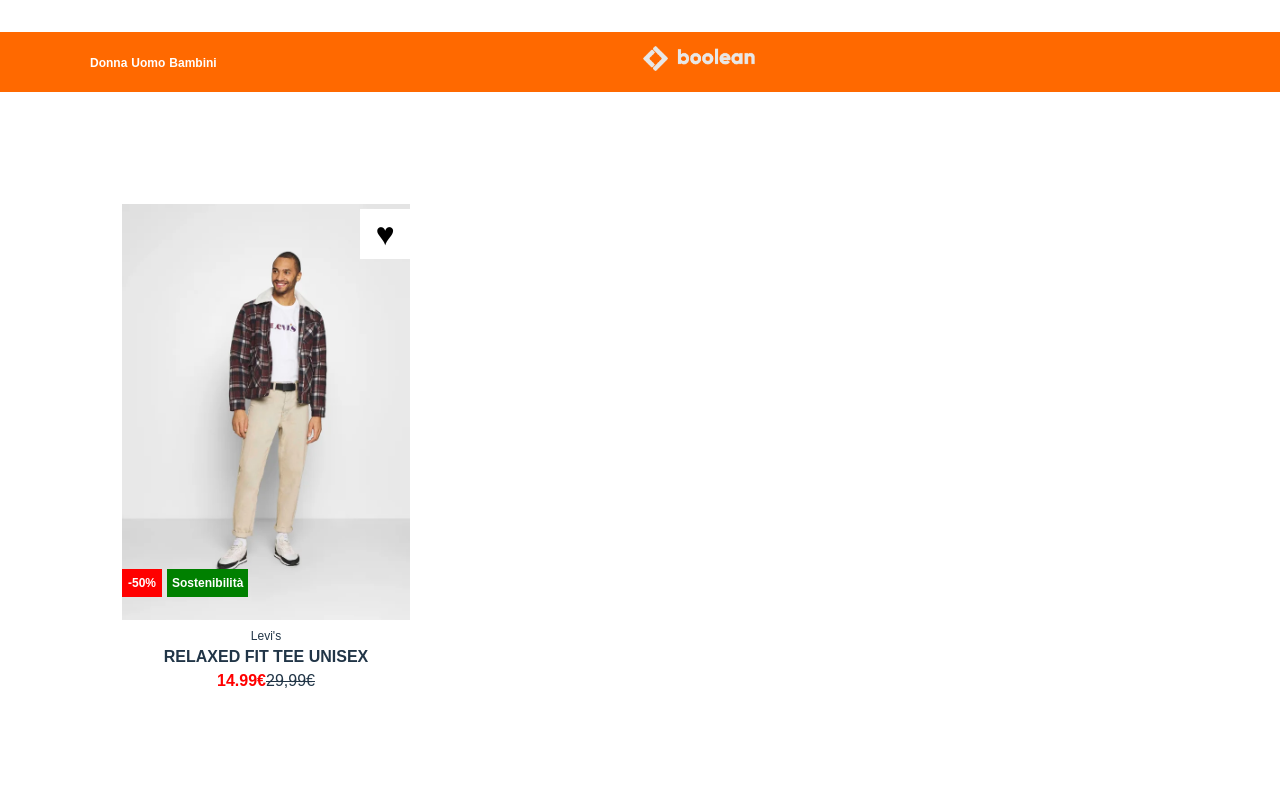
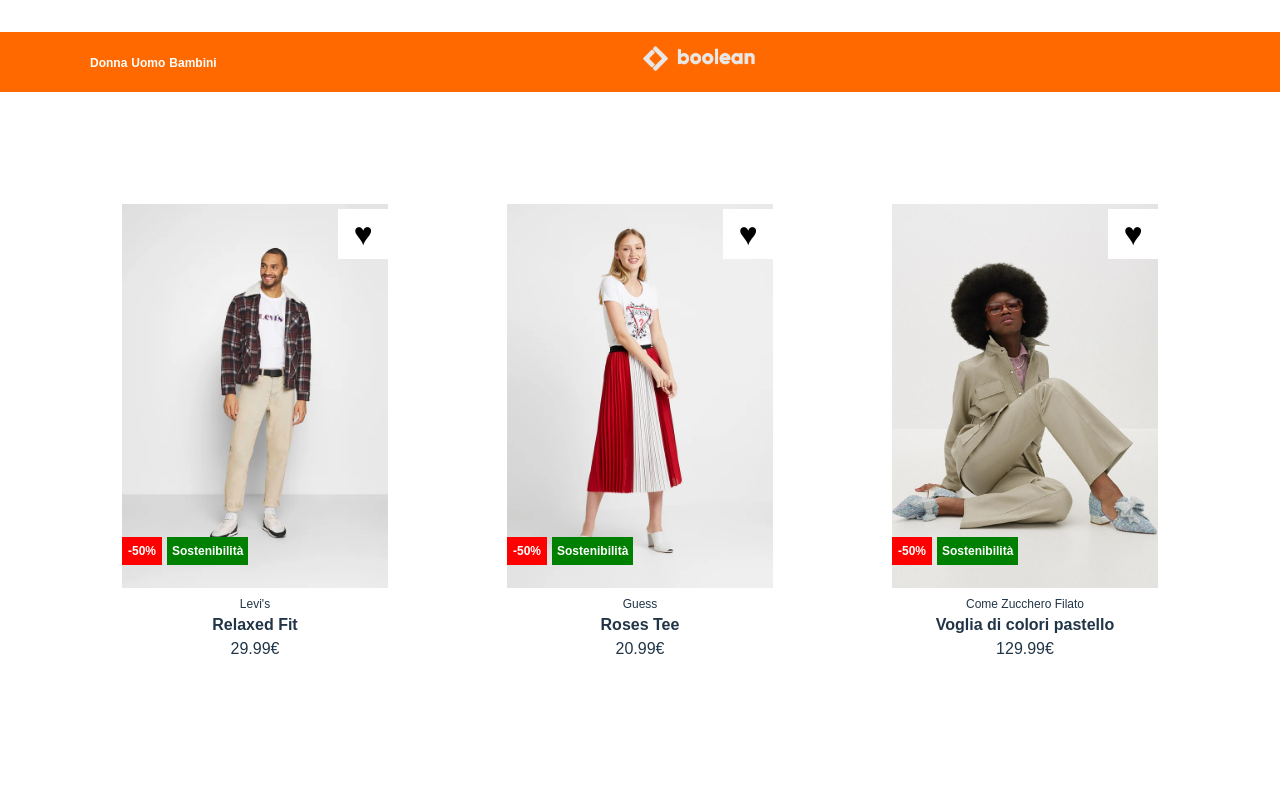
Before and after one commit to giorgia-rondinelli/vite-boolando, a Vue app: page / in a window 1280 px wide. Shown: the top 800 px of the page. Built offline with nearby package versions, Linux system fonts and the light colour scheme; the HTML template or start-up script is replaced by a standard one.

Commit message:
[add] prodotti dinamicamente

```diff
--- a/src/components/Header.vue
+++ b/src/components/Header.vue
@@ -37,7 +37,7 @@
 
           </ul>
         </nav>
-        <div class="logo"><img src="/public/img/boolean-logo.png" alt=""></div>
+        <div class="logo"><img src="/img/boolean-logo.png" alt=""></div>
         <div  class="icone" :key="index">
           <ul>
             <li><a href="" v-html="icon.icona " v-for="(icon,index ) in icone" :key="index"></a></li>
--- a/src/components/Main.vue
+++ b/src/components/Main.vue
@@ -1,10 +1,25 @@
 <script>
 import Card from './partials/Card.vue'
+import {products} from '../assets/db.json'
+
 
 export default {
   components:{
-    Card
+    Card,
+
+  },
+  data(){
+    return{
+      products
+    }
   }
+
+
+
+
+
+
+
 
 
 }
@@ -13,7 +28,23 @@
 <template>
    <main>
     <div class="contenitore principale">
-      <Card />
+      <Card
+      v-for="(product, index) in products"
+      :key="index"
+      :productImagef="`../../public/img/${product.frontImage}`"
+      :productImageb="`../../public/img/${product.backImage}`"
+      :productBrand="product.brand"
+      :productName="product.name"
+      :productPrice="product.price"
+
+
+
+
+
+
+
+      />
+
     </div>
   </main>
 
@@ -21,7 +52,7 @@
 
 <style scoped>
 
-@use "../assets/scss/partial/variables.scss" as*;
+
 
 .principale{
   height: 1300px;
--- a/src/components/partials/Card.vue
+++ b/src/components/partials/Card.vue
@@ -6,7 +6,8 @@
     productBrand: String,
     productName: String,
     productPrice: Number,
-    productBadges: String,
+    productDiscount: String
+
   }
 
 
@@ -17,17 +18,17 @@
 
 <div class="card">
         <div class="levi">
-          <img src="/public/img/1b.webp" alt="">
-          <img  class="seconda-immagine" src="/public/img/1.webp" alt="">
+          <img :src="`/public/img/${productImagef}`" alt="">
+          <img  class="seconda-immagine" :src="`/public/img/${productImageb}`" alt="">
           <div class="cuore nero">&#9829;</div>
-          <div class=" etichetta sale half">-50%</div>
+          <div class=" etichetta sale half" >-50%</div>
           <div class=" etichetta sostenibilità">Sostenibilità</div>
         </div>
-        <div class="marca">Levi's</div>
-        <div class="descrizione">RELAXED FIT TEE UNISEX</div>
+        <div class="marca">{{productBrand}}</div>
+        <div class="descrizione">{{productName}}</div>
         <div>
-          <span class="prezzo scontato">14.99&euro;</span>
-          <span class="prezzo originale">29,99&euro;</span>
+
+          <span class="prezzo originale">{{ productPrice }}&euro;</span>
         </div>
       </div>
 
@@ -36,7 +37,7 @@
 
 <style lang="scss" >
 .card{
-  max-width: 32%;
+  width: 30%;
   height:50%;
   position: relative;
   .levi{
@@ -45,12 +46,12 @@
       width: 100%;
     }
     .seconda-immagine{
-      display: none;
+      display: block;
       position: absolute;
       top: 0;
-     &:hover{
-      display: block;
-      }
+    &:hover{
+      display: none;
+    }
     }
     .cuore{
 
@@ -97,7 +98,7 @@
     font-weight: 600;
   }
   .prezzo.originale{
-    text-decoration: line-through;
+
 
   }
 
```
Also changed, not shown: src/App.vue (+9 -3 lines), src/assets/db.json (renamed from src/components/products.json).
